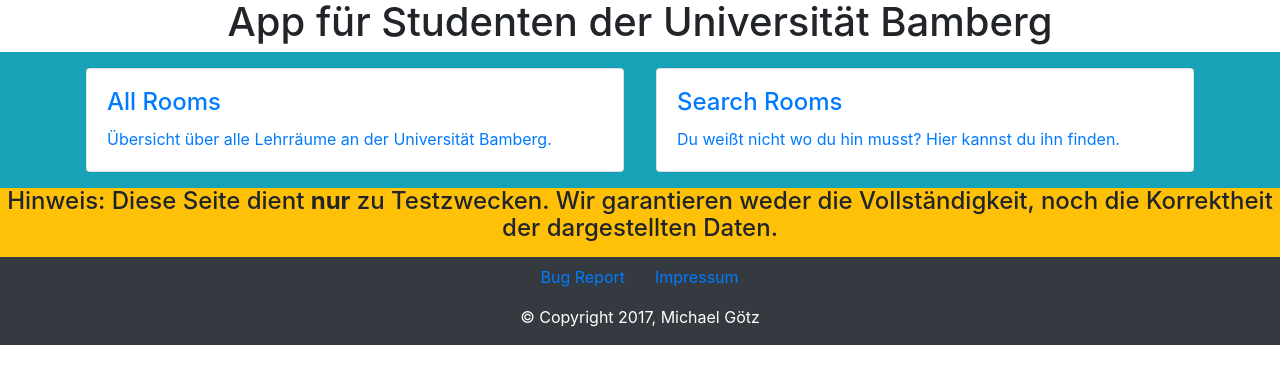
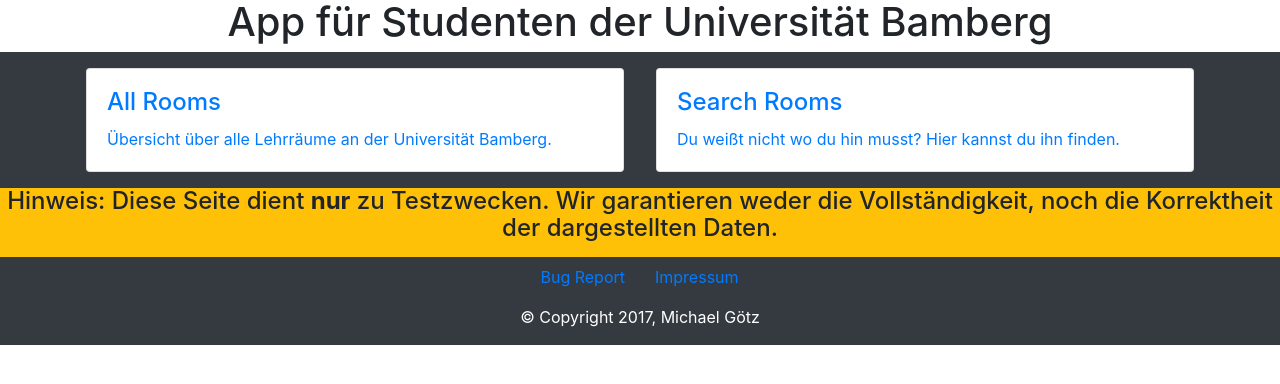
Before and after one commit to michigg/basta-backend, a Python web app: template ofu_app/templates/donar/home.jinja in a window 1280 px wide. Shown: the top 384 px of the page. Run offline with Jinja, Linux system fonts and the light colour scheme; the template is opened without the code that fills it, so the values that code supplies are empty; some libraries are stand-ins or nearby versions.

Commit message:
changed bg

```diff
--- a/ofu_app/templates/base.jinja
+++ b/ofu_app/templates/base.jinja
@@ -24,7 +24,7 @@
 {% block body %}
     {% block headline %}
     {% endblock %}
-    <div class="container-fluid bg-info text-white">
+    <div class="container-fluid bg-dark text-white">
         {% block content %}
         {% endblock %}
     </div>
```
